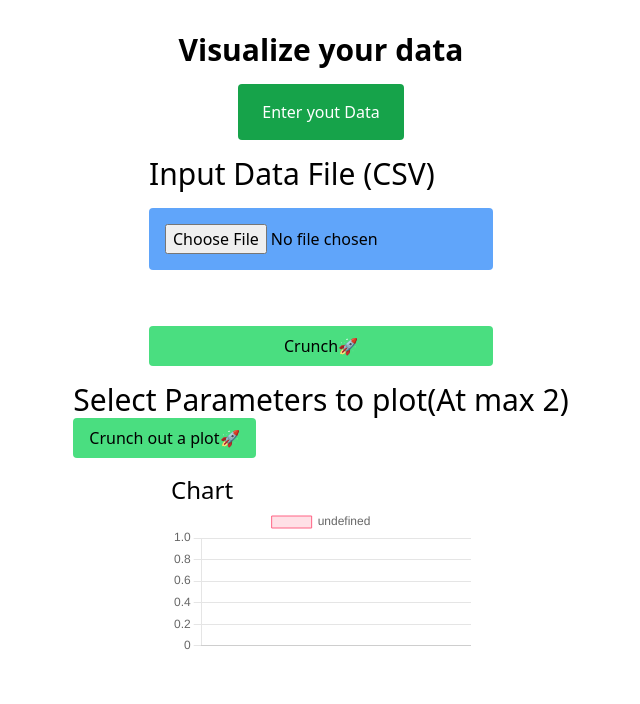
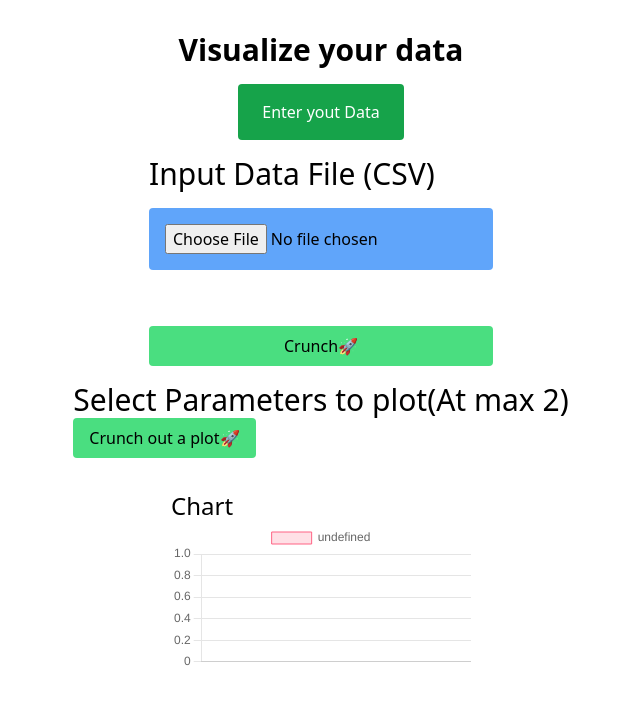
Before and after one commit to Lakshit-Chiranjiv/data-crunch, a Next.js app: page / in a window 1280 px wide. Shown: the top 704 px of the page, without its empty margins (319-959 px from the left). Built offline with nearby package versions, Linux system fonts and the light colour scheme.

Commit message:
corrected chart size

```diff
--- a/app/components/Home.jsx
+++ b/app/components/Home.jsx
@@ -26,8 +26,9 @@ const Home = () => {
 
       <SelectParams inputData={jsonFileData} setSelectedAttributes={setSelectedAttributes}/>
 
-
-      <Chart inputData={jsonFileData} selectedAttributes={selectedAttributes}/>
+      <div className='my-4'>
+        <Chart inputData={jsonFileData} selectedAttributes={selectedAttributes}/>
+      </div>
 
     </div>
   )
```
